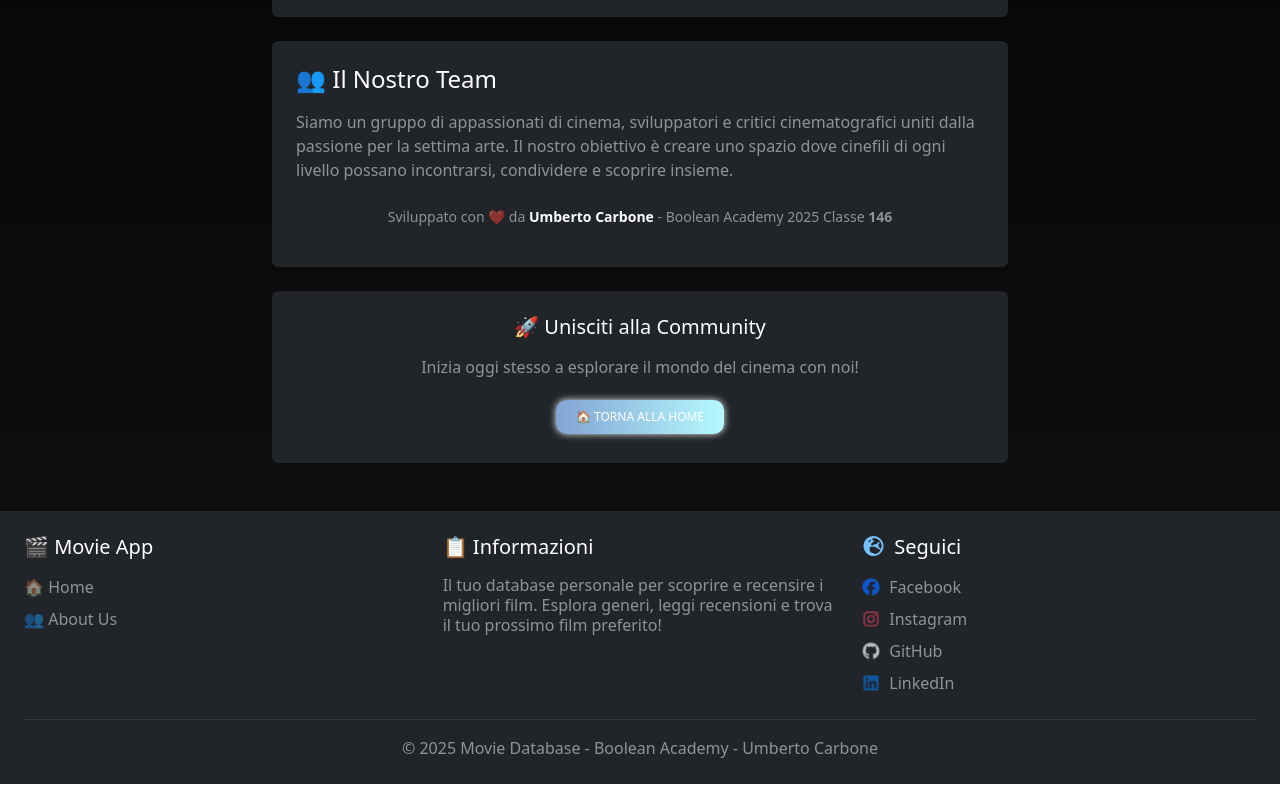
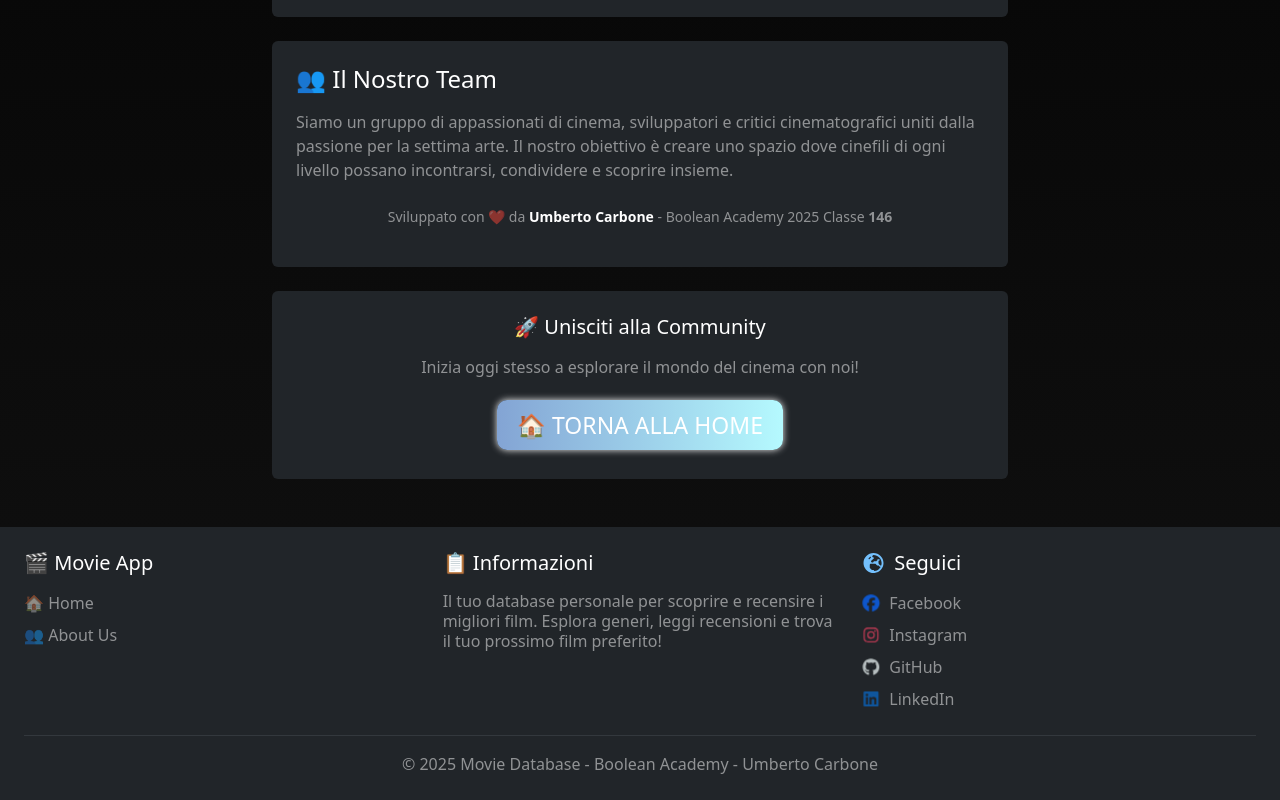
Before and after one commit to UmbertoCarbone/webapp-react, a React (Vite) app: page /About in a window 1280 px wide. Shown: the part 729-1529 px from the top of the page. Built offline with nearby package versions, Linux system fonts and the light colour scheme.

Commit message:
vari fix css + error 404

```diff
--- a/components/NotFound.jsx
+++ b/components/NotFound.jsx
@@ -15,16 +15,16 @@ export default function NotFound() {
                         hoverIntensity={0.5}
                         enableHover={true}
                         fontSize="clamp(4rem, 15vw, 12rem)"
-                        color="#ff4757"
+                        color="#83a4d4"
                     >
-                        404
+                        Error 404
                     </FuzzyText>
                 </div>
 
                 <div className="text-center">
                     <h2 className="mb-4 text-white">🎬 Film non trovato</h2>
                     <p className="lead mb-4 text-white-50">
-                        Oops! Il film che stai cercando non esiste nel nostro database.
+                        Oops! Il film che stai cercando non esiste sul nostro sito.
                     </p>
                     <Link to="/" className="btn-grad">
                         🏠 Torna alla Homepage
--- a/src/index.css
+++ b/src/index.css
@@ -1,6 +1,6 @@
 @import "bootstrap";
 
-
+html,
 body {
     background: linear-gradient(to top, #111111, #000000) !important;
 }
@@ -19,7 +19,7 @@ body {
     border-radius: 10px;
     display: inline-block;
     text-decoration: none;
-    font-size: 12px;
+    font-size: 23px;
 }
 
 .btn-grad:hover {
```
